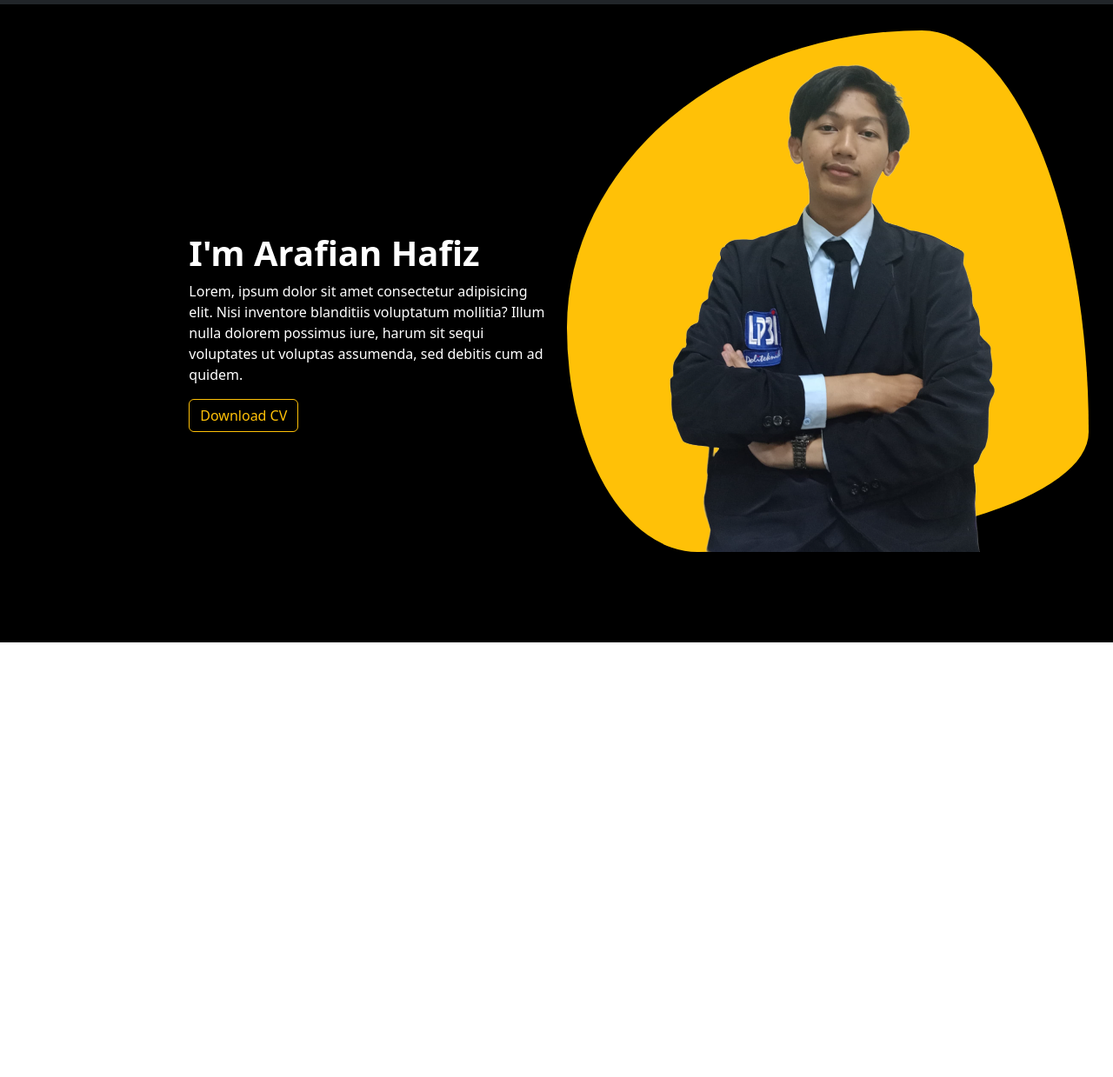
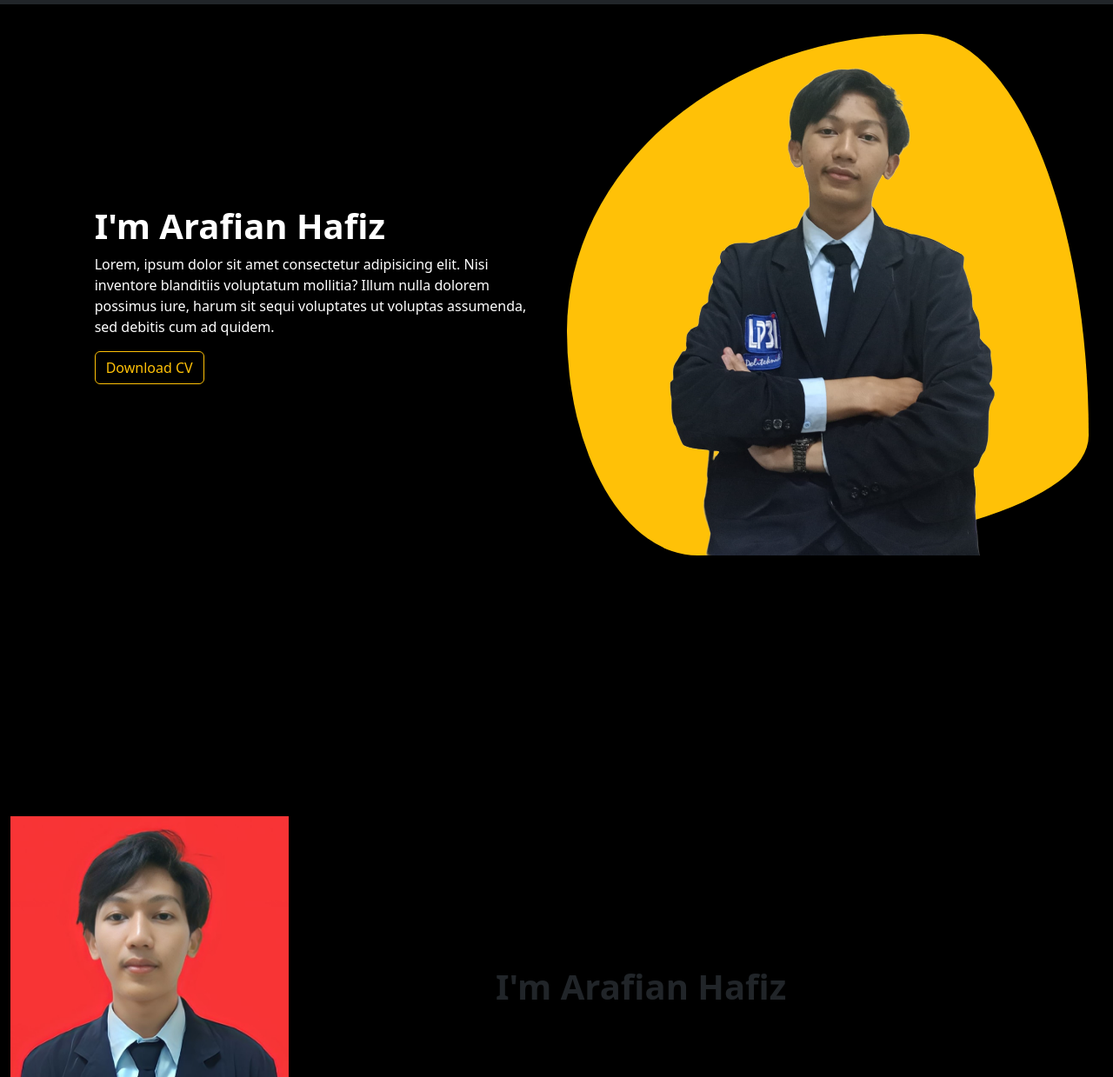
Before and after one commit to Arafian01/Kuliah, a plain HTML site: page CV/cv-portofolio.html in a window 1280 px wide. Shown: the part 61-1300 px from the top of the page at 87% size. Before the commit the page ends 800 px from the top, so only its background shows below. Drawn offline with nearby package versions, Linux system fonts and the light colour scheme.

Commit message:
Update 3.7

```diff
--- a/CV/cv-portofolio.html
+++ b/CV/cv-portofolio.html
@@ -10,6 +10,11 @@
         padding: 0;
         overflow: hidden;
       }
+      .vertical-center {
+      min-height: 100vh;
+      display: flex;
+      align-items: center;
+    }
     </style>
     <link href="https://cdn.jsdelivr.net/npm/bootstrap@5.3.3/dist/css/bootstrap.min.css" rel="stylesheet" integrity="sha384-QWTKZyjpPEjISv5WaRU9OFeRpok6YctnYmDr5pNlyT2bRjXh0JMhjY6hW+ALEwIH" crossorigin="anonymous">
     <link rel="stylesheet" href="https://cdn.jsdelivr.net/npm/bootstrap-icons@1.11.3/font/bootstrap-icons.min.css">
@@ -71,19 +76,31 @@
     </nav>
 
     <section class="vh-100 bg-black" id="home">
-      <div class="row py-5">
-        <div class="offset-2 col-4 text-white" style="padding-top: 35vh;">
+      <div class="row py-5 cotainer vertical-center justify-content-center">
+        <div class="col-5 text-white">
           <h1 class="fw-bold">I'm Arafian Hafiz</h1>
           <p>Lorem, ipsum dolor sit amet consectetur adipisicing elit. Nisi inventore blanditiis voluptatum mollitia? Illum nulla dolorem possimus iure, harum sit sequi voluptates ut voluptas assumenda, sed debitis cum ad quidem.</p>
           <a href="" class="btn btn-outline-warning">Download CV</a>
         </div>
-        <div class="col-6 py-5">
+        <div class="col-5 py-5">
           <img class="z-1 position-absolute" src="fotoku.png" style="height: 600px;">
-          <div class="bg-warning z-0" style="  height: 600px; width: 600px; border-radius: 68% 32% 75% 25% / 57% 77% 23% 43% ;"></div>
+          <div class="bg-warning z-0" style="height: 600px; width: 600px; border-radius: 68% 32% 75% 25% / 57% 77% 23% 43% ;"></div>
         </div>
       </div>
     </section>
 
+    <section class="vh-100 bg-black" id="profile">
+      <div class="row py-5 container vertical-center">
+        <div class="col-6">
+          <img src="profile.jpg" alt="" style="height: 400px; width: auto;">
+        </div>
+        <div class="col-6">
+          <h1 class="fw-bold">I'm Arafian Hafiz</h1>
+        </div>
+      </div>
+    </section>
+
+    <script src="script2.js"></script>
     <script src="https://cdn.jsdelivr.net/npm/@popperjs/core@2.11.8/dist/umd/popper.min.js" integrity="sha384-I7E8VVD/ismYTF4hNIPjVp/Zjvgyol6VFvRkX/vR+Vc4jQkC+hVqc2pM8ODewa9r" crossorigin="anonymous"></script>
     <script src="https://cdn.jsdelivr.net/npm/bootstrap@5.3.3/dist/js/bootstrap.min.js" integrity="sha384-0pUGZvbkm6XF6gxjEnlmuGrJXVbNuzT9qBBavbLwCsOGabYfZo0T0to5eqruptLy" crossorigin="anonymous"></script>
   </body>
--- /dev/null
+++ b/CV/script2.js
@@ -0,0 +1,3 @@
+$(document).ready(function () {
+    // $("#home").hide();
+});
```
